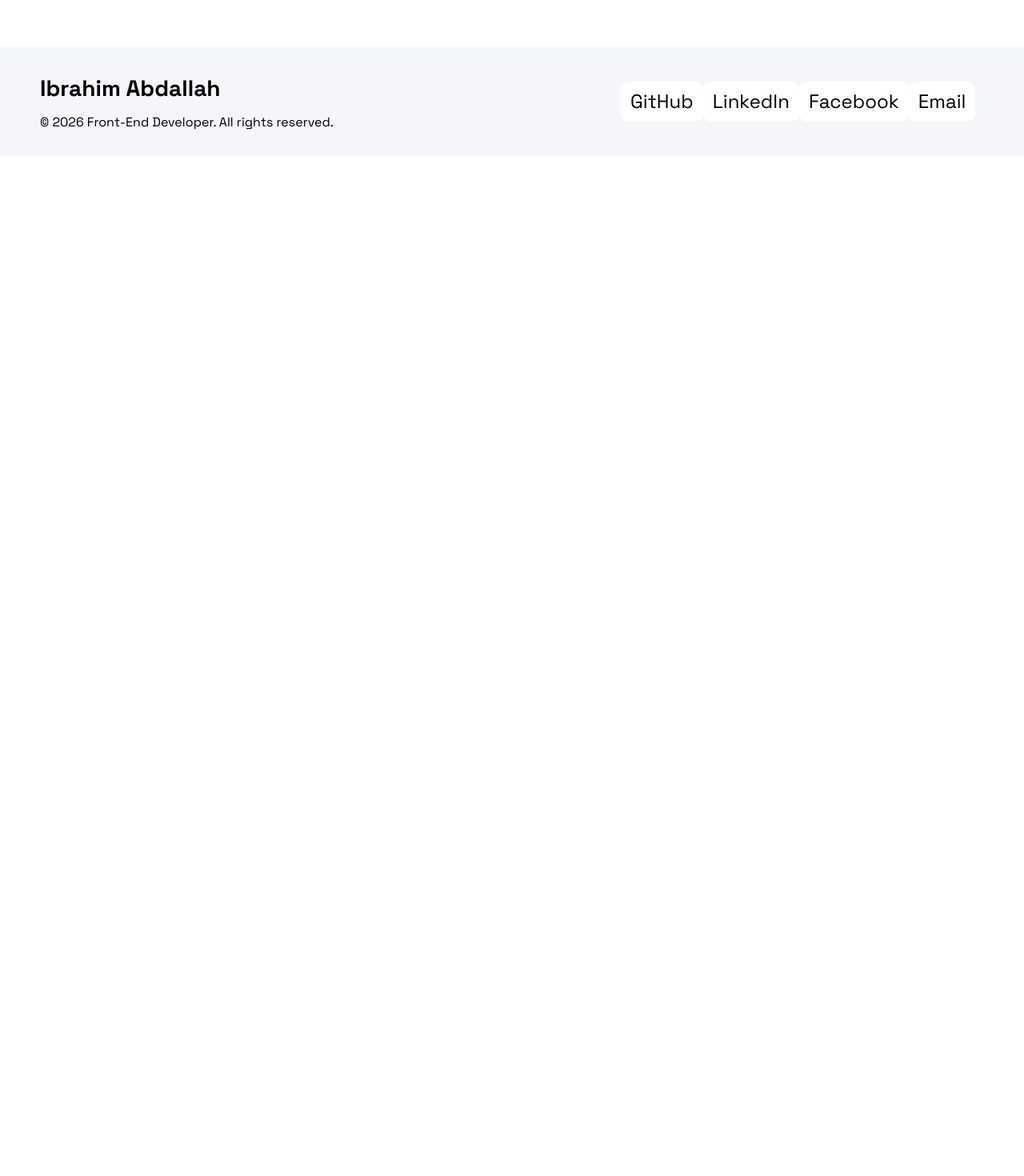
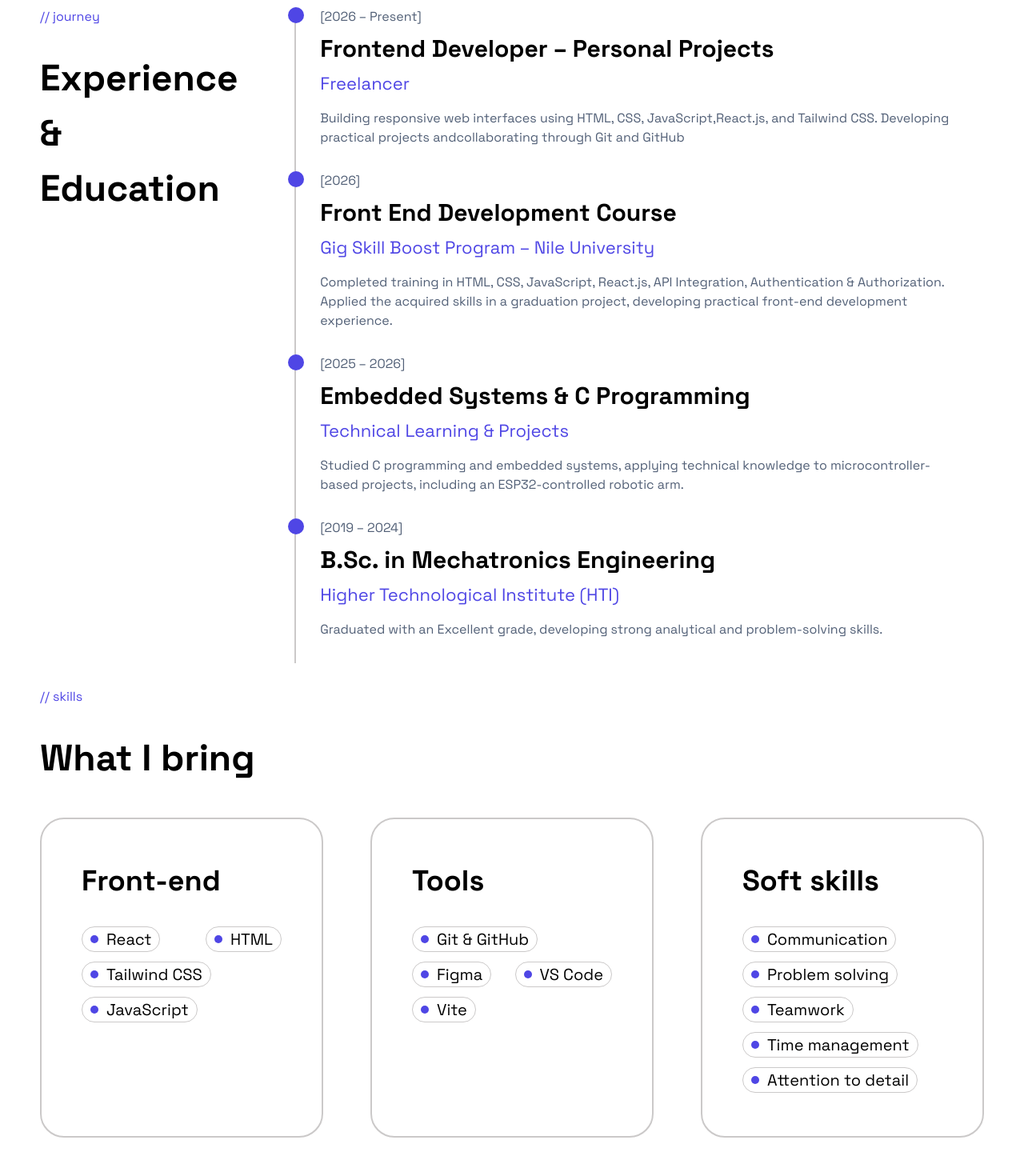
Before and after one commit to ibrahimabdallahhamed/ibrahim-portfolio, a React (Vite) app: page /ibrahim-portfolio/about in a window 1280 px wide. Shown: the part 720-2190 px from the top of the page at 80% size. Before the commit the page ends 965 px from the top, so only its background shows below. Built offline with nearby package versions, Linux system fonts and the light colour scheme.

Commit message:
complete about page

```diff
--- a/src/pages/About.jsx
+++ b/src/pages/About.jsx
@@ -1,8 +1,59 @@
 import myPic from "../assets/my-photo.png";
 import { FontAwesomeIcon } from "@fortawesome/react-fontawesome";
 import { faDownload } from "@fortawesome/free-solid-svg-icons";
+import Skills from "../Components/Skills";
 
 export default function About() {
+  let experianceCard = [
+    {
+      date: "[2026 – Present]",
+      job: "Frontend Developer – Personal Projects",
+      company: "Freelancer",
+      description:
+        "Building responsive web interfaces using HTML, CSS, JavaScript,React.js, and Tailwind CSS. Developing practical projects andcollaborating through Git and GitHub",
+    },
+    {
+      date: "[2026]",
+      job: "Front End Development Course",
+      company: "Gig Skill Boost Program – Nile University",
+      description:
+        "Completed training in HTML, CSS, JavaScript, React.js, API Integration, Authentication & Authorization. Applied the acquired skills in a graduation project, developing practical front-end development experience.",
+    },
+    {
+      date: "[2025 – 2026]",
+      job: "Embedded Systems & C Programming",
+      company: "Technical Learning & Projects",
+      description:
+        "Studied C programming and embedded systems, applying technical knowledge to microcontroller-based projects, including an ESP32-controlled robotic arm.",
+    },
+    {
+      date: "[2019 – 2024]",
+      job: "B.Sc. in Mechatronics Engineering",
+      company: "Higher Technological Institute (HTI)",
+      description:
+        "Graduated with an Excellent grade, developing strong analytical and problem-solving skills.",
+    },
+  ];
+  let skillCard = [
+    {
+      header: "Front-end",
+      skills: ["React", "HTML", "Tailwind CSS", "JavaScript"],
+    },
+    {
+      header: "Tools",
+      skills: ["Git & GitHub", "Figma", "VS Code", "Vite"],
+    },
+    {
+      header: "Soft skills",
+      skills: [
+        "Communication",
+        "Problem solving",
+        "Teamwork",
+        "Time management",
+        "Attention to detail",
+      ],
+    },
+  ];
   return (
     <main className=" px-[20px] sm:px-[50px] pb-[50px]">
       <section className="flex flex-col md:flex-row  md:items-center md:gap-[5%]">
@@ -43,6 +94,54 @@ export default function About() {
           </div>
         </div>
       </section>
+      <section className="flex flex-col md:flex-row mt-[50px] md:justify-between gap-[5%]">
+        <div>
+          <p className="text-[var(--nav-font-active)] mb-[30px]">// journey</p>
+          <h2 className="text-[36px] md:text-[46px] font-[900] mb-10 text-[var(--font-color)]">
+            Experience & Education
+          </h2>
+        </div>
+        <div className="border-l-[2px] px-[30px] border-[var(--border-nav-color)] relative">
+          {experianceCard.map((card) => (
+            <div className="mb-[30px]">
+              <span className="inline-block bg-[var(--button-bg-color)] w-[20px] h-[20px] rounded-[50%] mr-[10px] absolute left-[-10px]"></span>
+
+              <p className="text-[var(--nav-link-color)] mb-[5px]">
+                {card.date}
+              </p>
+              <h2 className="text-[24px] md:text-[30px] font-[900] text-[var(--font-color)] mb-[5px]">
+                {card.job}
+              </h2>
+              <h3 className="text-[var(--nav-font-active)] text-[20px] md:text-[22px] mb-[15px]">
+                {card.company}
+              </h3>
+              <p className="text-[var(--nav-link-color)]">{card.description}</p>
+            </div>
+          ))}
+        </div>
+      </section>
+      <section className=" ">
+        <div>
+          <p className="text-[var(--nav-font-active)] my-[30px]">// skills</p>
+          <h2 className="text-[36px] md:text-[46px] font-[900] mb-10 text-[var(--font-color)]">
+            What I bring
+          </h2>
+        </div>
+        <div className="flex flex-col  xl:flex-row items-center justify-center gap-[5%]  ">
+          {skillCard.map((card) => (
+            <div className="border-[2px] rounded-[30px] px-[50px] border-[var(--border-nav-color)] mb-[30px] py-[50px] w-full xl:w-[30%]   2xl:h-[300px] xl:h-[400px] ">
+              <h3 className="text-[var(--font-color)] text-[36px] font-[700] mb-[30px]">
+                {card.header}
+              </h3>
+              <div className="flex items-center justify-between flex-wrap ">
+                {card.skills.map((skill) => (
+                  <Skills skill={skill} />
+                ))}
+              </div>
+            </div>
+          ))}
+        </div>
+      </section>
     </main>
   );
 }
```
